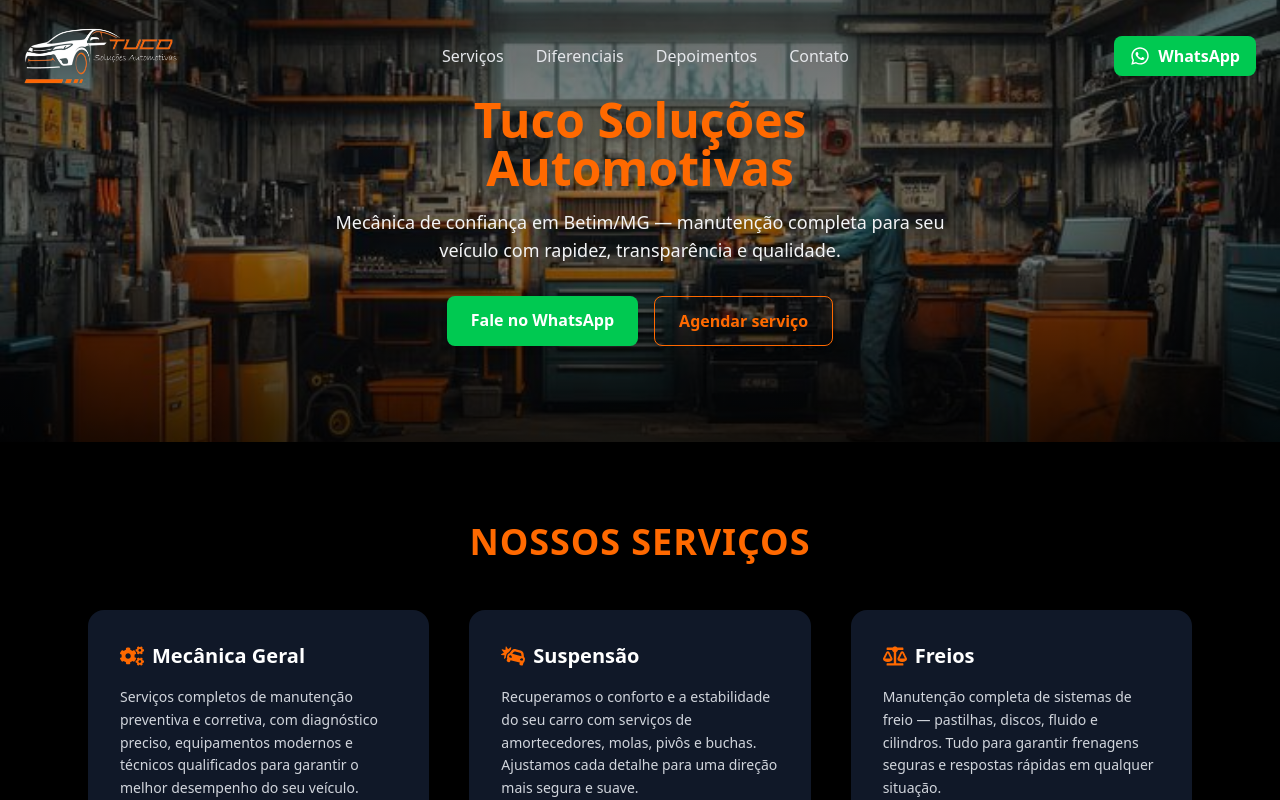
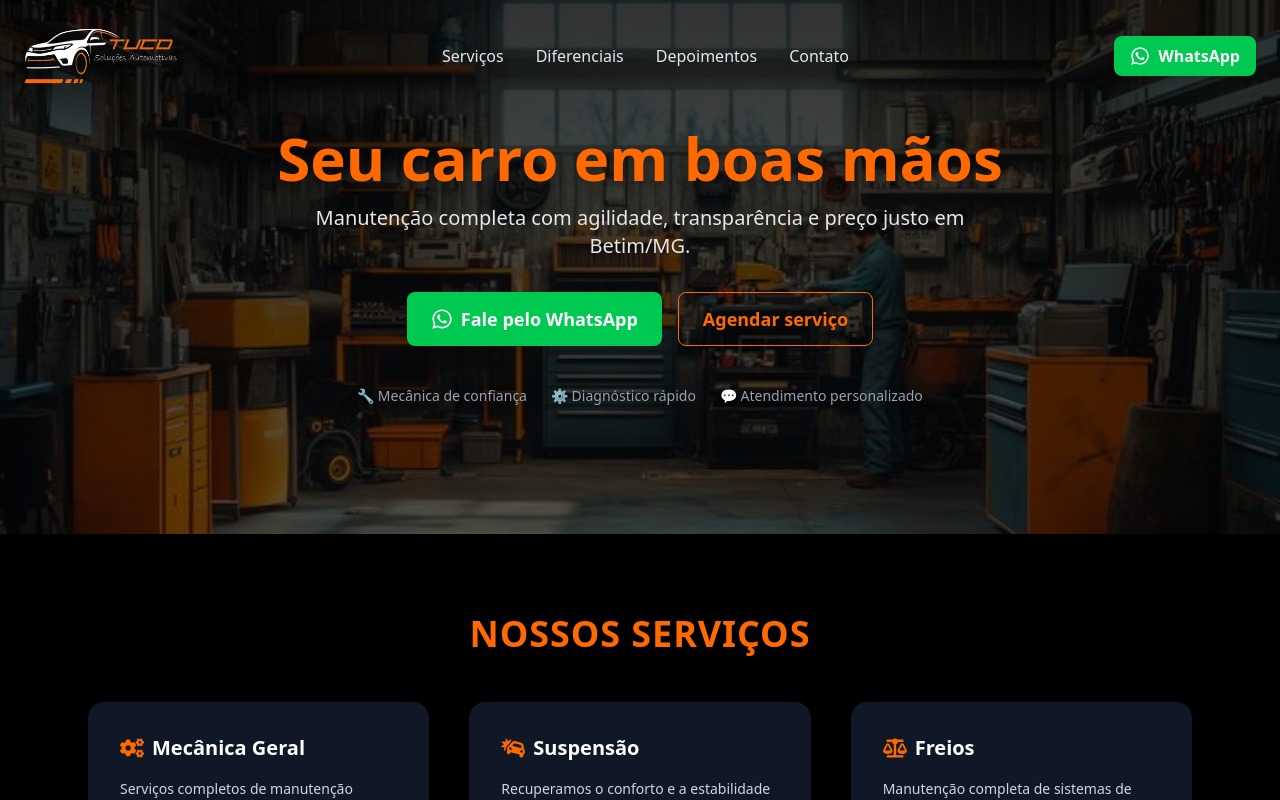
Before and after one commit to MatheusFelixDev/tuco-solucoes-automotivas-landing, a React (Vite) app: page / in a window 1280 px wide. Shown: the top 800 px of the page. Built offline with nearby package versions, Linux system fonts and the light colour scheme.

Commit message:
edit hero

```diff
--- a/src/components/diferenciais.jsx
+++ b/src/components/diferenciais.jsx
@@ -15,7 +15,7 @@
 
       <div className="relative container mx-auto px-6 text-center text-white">
         <h2 className="text-4xl font-bold mb-12 text-orange-500">
-          Nossos Diferenciais
+          Aqui você encontra
         </h2>
 
         <div className="grid md:grid-cols-2 lg:grid-cols-4 gap-8">
--- a/src/components/hero.jsx
+++ b/src/components/hero.jsx
@@ -1,44 +1,54 @@
-import React from "react";
+import { FaWhatsapp } from "react-icons/fa";
 import heroBg from "../assets/hero.jpeg";
+
 // Hero com imagem de background e botão WhatsApp verde
-const Hero = () => (
+const Hero = () => {
+  return (
     <section
-    className="relative bg-black text-white py-24 text-center flex items-center justify-center"
+      id="hero"
+      className="relative bg-black text-white py-32 text-center flex flex-col items-center justify-center"
       style={{
         backgroundImage: `url(${heroBg})`,
         backgroundSize: "cover",
         backgroundPosition: "center",
       }}
     >
-    {/* Overlay com degradê suave */}
-    <div className="absolute inset-0 bg-gradient-to-b from-black/60 via-black/40 to-black/80"></div>
+      <div className="absolute inset-0 bg-gradient-to-b from-black/80 to-black/60"></div>
 
-    <div className="relative z-10 max-w-2xl px-4">
-      <h1 className="text-5xl font-extrabold mb-4 text-orange-500 drop-shadow-lg">
-        Tuco Soluções Automotivas
+      <div className="relative z-10 max-w-3xl px-4">
+        <h1 className="text-5xl md:text-6xl font-extrabold mb-4 text-orange-500 drop-shadow-lg">
+          Seu carro em boas mãos
         </h1>
-      <p className="text-lg mb-8 text-gray-100 drop-shadow-md">
-        Mecânica de confiança em Betim/MG — manutenção completa para seu veículo
-        com rapidez, transparência e qualidade.
+        <p className="text-lg md:text-xl mb-8 text-gray-200">
+          Manutenção completa com agilidade, transparência e preço justo em
+          Betim/MG.
         </p>
-      <div className="flex justify-center gap-4">
+
+        <div className="flex justify-center gap-4 flex-wrap">
           <a
             href="https://wa.me/5531994175536"
             target="_blank"
             rel="noopener noreferrer"
-          className="bg-green-500 hover:bg-green-600 text-white px-6 py-3 rounded-lg font-semibold shadow-md transition-all duration-300"
+            className="flex items-center gap-2 bg-green-500 hover:bg-green-600 text-white px-6 py-3 rounded-lg font-semibold text-lg shadow-lg transition-all"
           >
-          Fale no WhatsApp
+            <FaWhatsapp size={22} /> Fale pelo WhatsApp
           </a>
           <a
             href="#formulario"
-          className="border border-orange-500 text-orange-500 hover:bg-orange-500 hover:text-black px-6 py-3 rounded-lg font-semibold shadow-md transition-all duration-300"
+            className="border border-orange-500 text-orange-500 hover:bg-orange-500 hover:text-black px-6 py-3 rounded-lg font-semibold text-lg shadow-lg transition-all"
           >
             Agendar serviço
           </a>
         </div>
+
+        <div className="mt-10 flex justify-center gap-6 text-sm text-gray-400 flex-wrap">
+          <span>🔧 Mecânica de confiança</span>
+          <span>⚙️ Diagnóstico rápido</span>
+          <span>💬 Atendimento personalizado</span>
+        </div>
       </div>
     </section>
   );
+};
 
 export default Hero;
```
Lines whose indentation alone changed are shown as unchanged.
